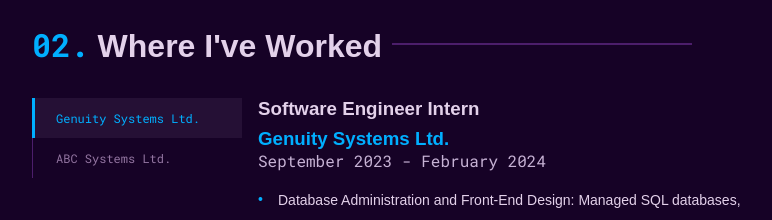
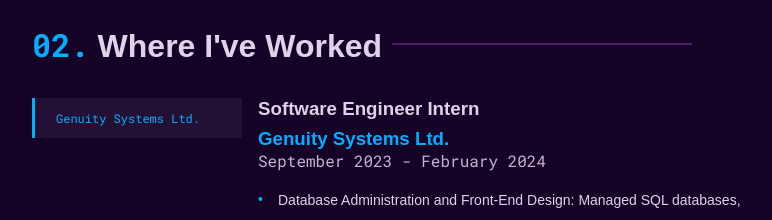
Before and after one commit to ishmumr7/portfolio, a Next.js app: page / in a window 1280 px wide. Shown: the part 1880-2100 px from the top of the page, without its empty margins (258-1030 px from the left). Built offline with nearby package versions, Linux system fonts and the light colour scheme.

Commit message:
Remove dummy experience

```diff
--- a/src/sections/Experience.tsx
+++ b/src/sections/Experience.tsx
@@ -27,19 +27,19 @@
 				"Backend Development and Integration: Developed and integrated backend services using PHP and Laravel. Implemented RESTful APIs for seamless frontend-backend communication",
 			],
 		},
-		//One more test experience
-		{
-			name: "ABC Systems Ltd.",
-			role: "Full-Stack Developer Intern",
-			url: "https://www.genuitysystems.com/",
-			start: "September 2023",
-			end: "February 2024",
-			description: [
-				"Lorem ipsum dolor sit, amet consectetur adipisicing elit. Doloremque fugiat, molestias commodi libero nostrum quidem nobis eligendi sapiente in quia similique ducimus quod quo sunt consequatur praesentium sit sequi architecto.",
-				"Software Documentation: Created comprehensive user manuals, API documentation, and technical guides. Ensured accuracy and accessibility for both technical and non-technical users.",
-				"Backend Development and Integration: Developed and integrated backend services using PHP and Laravel. Implemented RESTful APIs for seamless frontend-backend communication",
-			],
-		},
+		// //One more test experience
+		// {
+		// 	name: "ABC Systems Ltd.",
+		// 	role: "Full-Stack Developer Intern",
+		// 	url: "https://www.genuitysystems.com/",
+		// 	start: "September 2023",
+		// 	end: "February 2024",
+		// 	description: [
+		// 		"Lorem ipsum dolor sit, amet consectetur adipisicing elit. Doloremque fugiat, molestias commodi libero nostrum quidem nobis eligendi sapiente in quia similique ducimus quod quo sunt consequatur praesentium sit sequi architecto.",
+		// 		"Software Documentation: Created comprehensive user manuals, API documentation, and technical guides. Ensured accuracy and accessibility for both technical and non-technical users.",
+		// 		"Backend Development and Integration: Developed and integrated backend services using PHP and Laravel. Implemented RESTful APIs for seamless frontend-backend communication",
+		// 	],
+		// },
 	];
 
 	return (
```
